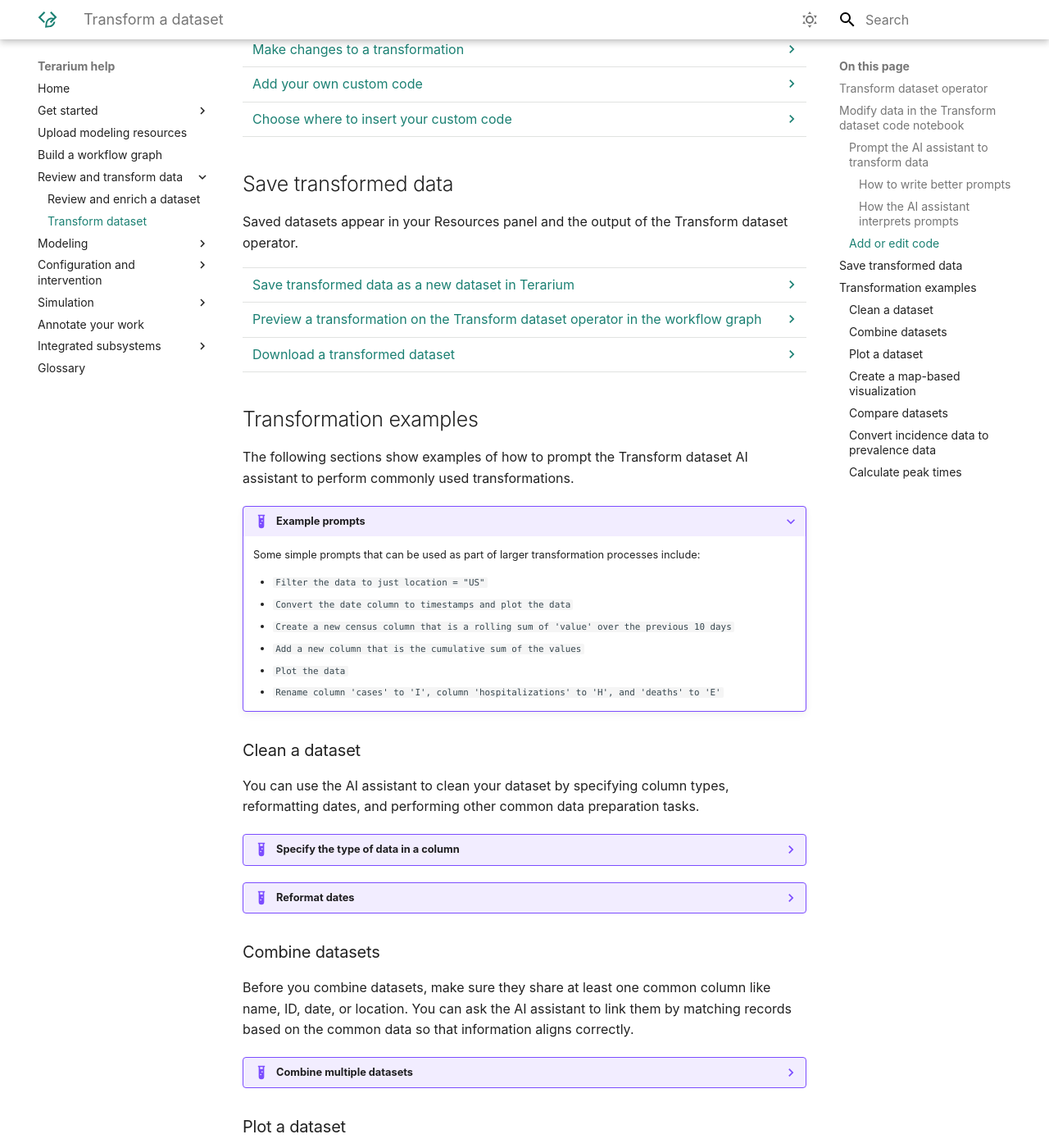
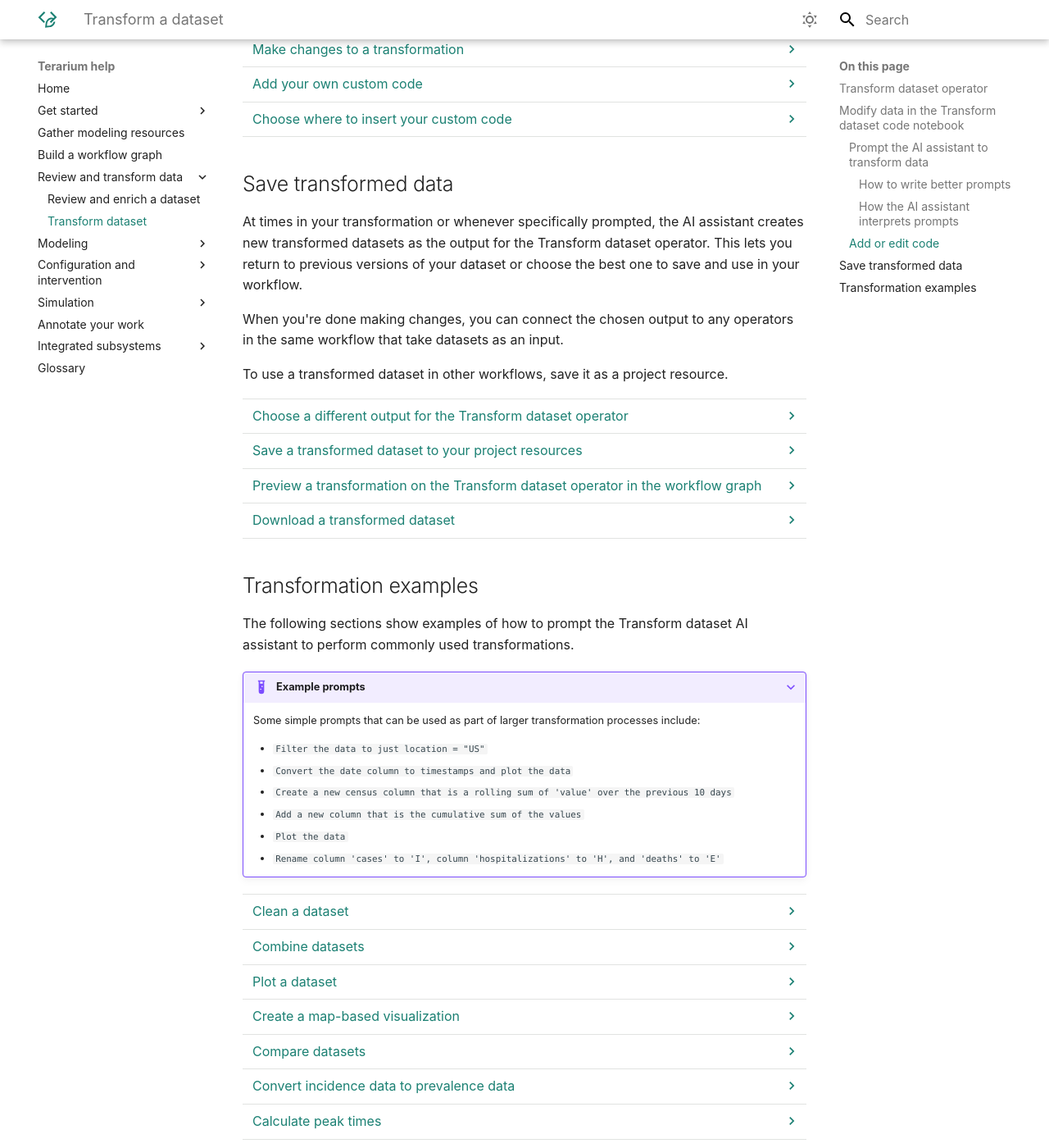
Before and after one commit to DARPA-ASKEM/terarium-docs, an MkDocs documentation site: the page built from docs/datasets/transform-dataset.md, in a window 1280 px wide and 1400 px high, scrolled down 6163 px. Shown: the whole window at 82% size. Built offline with MkDocs 1.6.1 and Material for MkDocs 9.7.7, drawn with Linux system fonts in a browser that asks for light colours; emoji names are drawn with the system emoji font; some of the changed text lies outside the part shown.

Commit message:
Misc cleanup

````diff
--- a/docs/datasets/transform-dataset.md
+++ b/docs/datasets/transform-dataset.md
@@ -88,7 +88,7 @@
 
 ![Transform dataset code notebook in which the AI assistant creates a new comparison](../img/data/transform-notebook.png)
 
-Prompts and responses are written to cells where you can preview, edit, and run code or data. Each cell builds on the previous ones, letting you gradually make complex changes and save the history of your work. You can insert prompts or cells at any point in the chain of transformations.
+Prompts and responses are written to cells where you can preview, edit, and run code. Each cell builds on the previous ones, letting you gradually make complex changes and save the history of your work. You can insert prompts or cells at any point in the chain of transformations.
 
 ???+ tip
 
@@ -332,13 +332,21 @@
 
 ## Save transformed data
 
-Saved datasets appear in your Resources panel and the output of the Transform dataset operator.
+At times in your transformation or whenever specifically prompted, the AI assistant creates new transformed datasets as the output for the Transform dataset operator. This lets you return to previous versions of your dataset or choose the best one to save and use in your workflow.
 
-??? list "Save transformed data as a new dataset in Terarium"
+When you're done making changes, you can connect the chosen output to any operators in the same workflow that take datasets as an input.
+
+To use a transformed dataset in other workflows, save it as a project resource.
+
+??? list "Choose a different output for the Transform dataset operator"
+
+    - Use the **Select a dataframe** dropdown.
+
+??? list "Save a transformed dataset to your project resources"
 
     You can save your transformations as a new dataset at any time.
 
-    1. (Optional) If connected multiple datasets to your Transform dataset operator or if you created intermediary dataframes in the process, **Select a dataframe** to save.
+    1. (Optional) If you created multiple outputs during your transformations, **Select a dataframe** to save.
     2. Click **Save for reuse**, enter a unique name in the text box, and then click **Save**.
 
 ??? list "Preview a transformation on the Transform dataset operator in the workflow graph"
@@ -347,7 +355,7 @@
 
 ??? list "Download a transformed dataset"
 
-    1. Save the transformation as a new dataset.
+    1. Save the transformation output as a new dataset.
     2. Close the Transform dataset code notebook.
     3. In the Resources panel, click the name of the new dataset.
     4. Click <span class="sr-only" id="menu-icon-label">Menu</span> :fontawesome-solid-ellipsis-vertical:{ title="Menu" aria-labelledby="menu-icon-label" } > :octicons-download-24:{ aria-hidden="true" } **Download**.
@@ -367,30 +375,36 @@
     * `Plot the data`
     * `Rename column 'cases' to 'I', column 'hospitalizations' to 'H', and 'deaths' to 'E'`
 
-### Clean a dataset
+??? list "Clean a dataset"
 
-You can use the AI assistant to clean your dataset by specifying column types, reformatting dates, and performing other common data preparation tasks.
+    You can use the AI assistant to clean your dataset by specifying column types, reformatting dates, and performing other common data preparation tasks.
 
-??? example "Specify the type of data in a column"
+    **Specify the type of data in a column**
 
     Reformat a column of numeric IDs to, for example, add back leading zeroes that were stripped off:
 
-    > `Set the data type of the column "fips" to "string". Add leading zeros to the "fips" column to a length of 5 characters.`
+    ```{ .text .wrap }
+    Set the data type of the column "fips" to "string". Add leading zeros to the "fips" column to a length of 5 characters.
+    ```
 
-??? example "Reformat dates"
+    **Reformat dates**
 
     Datasets with inconsistent date formats can interfere with accurate interpretation and integration into model parameters:
 
-    > `Set the data type of the column "t0" to datetime with format like YYYY-MM-DD hh:mm:ss UTC`
+    ```{ .text .wrap }
+    Set the data type of the column "t0" to datetime with format like YYYY-MM-DD hh:mm:ss UTC
+    ```
 
-### Combine datasets
+??? list "Combine datasets"
 
-Before you combine datasets, make sure they share at least one common column like name, ID, date, or location. You can ask the AI assistant to link them by matching records based on the common data so that information aligns correctly.
-
-??? example "Combine multiple datasets"
+    Before you combine datasets, make sure they share at least one common column like name, ID, date, or location. You can ask the AI assistant to link them by matching records based on the common data so that information aligns correctly.
 
     1. Connect the outputs of each dataset to the input of a Transform dataset operator and then click **Edit**.
-    2. Ask the assistant to `Join d1 and d2 where date, county, and state match. Save the result as a new dataset and show me the first 10 rows.`
+    2. Ask the assistant to:
+
+        ```{ .text .wrap }
+        Join d1 and d2 where date, county, and state match. Save the result as a new dataset and show me the first 10 rows.
+        ```
 
         ???+ tip
 
@@ -398,37 +412,39 @@
 
     3. To save the dataset as a new resource in your project, change the dataframe and click **Save for reuse**.
 
-### Plot a dataset
+??? list "Plot a dataset"
 
-You can visualize your data to explore patterns, compare quantities, identify relationships, analyze distributions, and capture insights tailored your analysis. Supported visualizations include:
+    You can visualize your data to explore patterns, compare quantities, identify relationships, analyze distributions, and capture insights tailored your analysis. Supported visualizations include:
 
-<div class="col-container" markdown>
-<div class="text-col" markdown>
-- Line plots
-- Bar charts
-- Scatter plots
-- Box plots
-- Histograms
-- Pie charts
-- Heatmaps
-- Violin plots
-- Bubble charts
-- Area charts
-</div>
-<div class="image-col" markdown>
-![](../img/data/example-visualize-data.png)
-</div>
-</div>
+    <div class="col-container" markdown>
+    <div class="text-col" markdown>
 
-???+ tip
+    - Line plots
+    - Bar charts
+    - Scatter plots
+    - Box plots
+    - Histograms
+    - Pie charts
+    - Heatmaps
+    - Violin plots
+    - Bubble charts
+    - Area charts
 
-    To refine your visualizations, edit your prompt to add more details about what you want to see (for example, add `Insert a legend` to a prompt that initially only requests a plot).
+    </div>
+    <div class="image-col" markdown>
+    ![](../img/data/example-visualize-data.png)
+    </div>
+    </div>
 
-??? example "Visualize a dataset"
+    ???+ tip
+
+        To refine your visualizations, edit your prompt to add more details about what you want to see (for example, add `Insert a legend` to a prompt that initially only requests a plot).
 
     1. Ask the assistant to plot your data. For the best results, be as specific as possible about what you want to see:
 
-        > `plot the number of hospitalizations over the 150 days for the baseline, masking, and vaccination interventions.`
+        ```{ .text .wrap }
+        plot the number of hospitalizations over the 150 days for the baseline, masking, and vaccination interventions.
+        ```
 
     2. To refine the visualization, perform one of the following actions:
 
@@ -440,24 +456,25 @@
         - Select **Display on node thumbnail** to use the image as the thumbnail on the Transform dataset operator in the workflow.
         - Right-click the image, select **Copy image**, and then paste it into your project overview.
 
-### Create a map-based visualization
+??? list "Create a map-based visualization"
 
-The AI assistant can connect to third-party code repositories and data visualization libraries to incorporate geolocation data and then create map plots.
+    The AI assistant can connect to third-party code repositories and data visualization libraries to incorporate geolocation data and then create map plots.
 
-![Blue and yellow choropleth map of reproduction numbers in parts of the U.S.](../img/data/chloropleth-map.png)
-
-??? example "Create a choropleth map of reproduction numbers"
+    ![Blue and yellow choropleth map of reproduction numbers in parts of the U.S.](../img/data/chloropleth-map.png)
 
     These prompts ask the assistant to get U.S. county-level data from plotly and then use using matplotlib and geopandas handle and visualize geographic data structures.
 
-    1. `Write me code that downloads the US counties geojson from plotly GitHub using urlopen`
-    2. `Use matplotlib to make a figure. Create a choropleth map from the column "Rl" in the geopandas dataframe "new_df_all". Use the "cividis" colormap. Add a legend.`
+    ```{ .text .wrap }
+    Write me code that downloads the US counties geojson from plotly GitHub using urlopen
+    ```
 
-### Compare datasets
+    ```{ .text .wrap }
+    Use matplotlib to make a figure. Create a choropleth map from the column "Rl" in the geopandas dataframe "new_df_all". Use the "cividis" colormap. Add a legend.
+    ```
 
-You can use the AI assistant to compare multiple datasets or simulation results.
+??? list "Compare datasets"
 
-??? example "Compare optimized intervention policies"
+    You can use the AI assistant to compare multiple datasets or simulation results.
 
     See the [Working with Data](https://app.terarium.ai/projects/a9462f60-14bc-4ca3-869e-8a7e5a8600e2/workflow/33433e99-6c34-446b-83fa-41bad1440dd8){ target="_blank" } workflow in the [Terarium Sample Project](https://app.terarium.ai/projects/a9462f60-14bc-4ca3-869e-8a7e5a8600e2/overview){ target="_blank" }. It takes three datasets generated by optimizing intervention policies and then:
 
@@ -466,27 +483,27 @@
     - Identifies the timepoint at which the maximum number of hospitalizations occur in each dataset.
     - In a separate data transformation, plots hospitalizations for each intervention over time.
 
-### Convert incidence data to prevalence data
+??? list "Convert incidence data to prevalence data"
 
-If you have an epidemiological dataset that contains incidence data (such as new cases per day), you can prompt the AI assistant to convert it to prevalence data (such as total cases at any given time). You will need to specify:
+    If you have an epidemiological dataset that contains incidence data (such as new cases per day), you can prompt the AI assistant to convert it to prevalence data (such as total cases at any given time). You will need to specify:
 
-- How long it takes people to recover.
-- The susceptible population.
-
-??? example "Convert incidence data to prevalence data"
+    - How long it takes people to recover.
+    - The susceptible population.
 
     This prompt converts daily case counts into prevalence data. It uses user-supplied recovery and population data to calculate total cases:
 
-    > `let's assume avg time to recover is 14 days and time to exit hosp is 10 days. Can you convert this data into **prevalence** data? please map it to SIRHD. Assume a population of 150 million.`
+    ```{ .text .wrap }
+    let's assume avg time to recover is 14 days and time to exit hosp is 10 days. Can you convert this data into **prevalence** data? please map it to SIRHD. Assume a population of 150 million.
+    ```
 
-For more information on the logic of how the AI assistant converts from incidence to prevalence data, see the [instructions](https://github.com/DARPA-ASKEM/askem-beaker/blob/4c17fc262e01badb4427a5f3e529940c17510677/src/askem_beaker/contexts/dataset/incidence_to_prevalence.md){ target="_blank" } the assistant follows in these cases.
+    For more information on the logic of how the AI assistant converts from incidence to prevalence data, see the [instructions](https://github.com/DARPA-ASKEM/askem-beaker/blob/4c17fc262e01badb4427a5f3e529940c17510677/src/askem_beaker/contexts/dataset/incidence_to_prevalence.md){ target="_blank" } the assistant follows in these cases.
 
-### Calculate peak times
+??? list "Calculate peak times"
 
-Calculating peak times can help you identify critical periods of disease spread, enabling targeted interventions.
-
-??? example "Calculate peak times"
+    Calculating peak times can help you identify critical periods of disease spread, enabling targeted interventions.
 
     This prompt takes a collection of daily infection rates for various FIPs codes and identifies the peak time for each one:
 
-    > `Create a column named "peak_time". The first column is "fips". The second column is "peak_time", and its values are the values of the "timepoint" column for which the values of the FIPS columns are at a maximum.`
+    ```{ .text .wrap }
+    Create a column named "peak_time". The first column is "fips". The second column is "peak_time", and its values are the values of the "timepoint" column for which the values of the FIPS columns are at a maximum.
+    ```
--- a/mkdocs.yml
+++ b/mkdocs.yml
@@ -92,7 +92,7 @@
   - Get started:
     - Using Terarium: get-started/using-terarium.md
     - "Tutorial: Recreate, modify, and simulate a model": get-started/example-workflow.md
-  - Upload modeling resources: upload-resources/index.md
+  - Gather modeling resources: upload-resources/index.md
   - Build a workflow graph: workflows/index.md
   - Review and transform data:
     - datasets/index.md
````
Also changed, not shown: docs/modeling/create-model-from-equations.md (+5 -5 lines), docs/modeling/review-and-enrich-model.md (+1 -1 lines), docs/upload-resources/index.md (+4 -4 lines).
